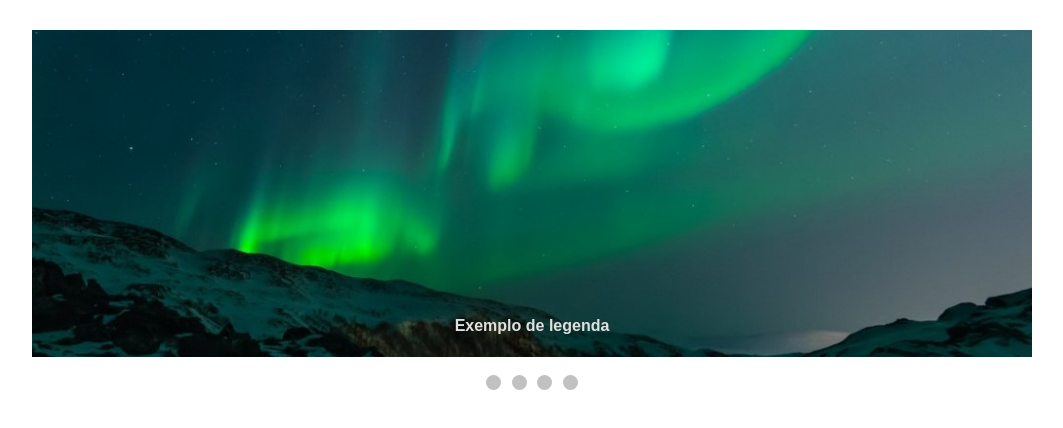
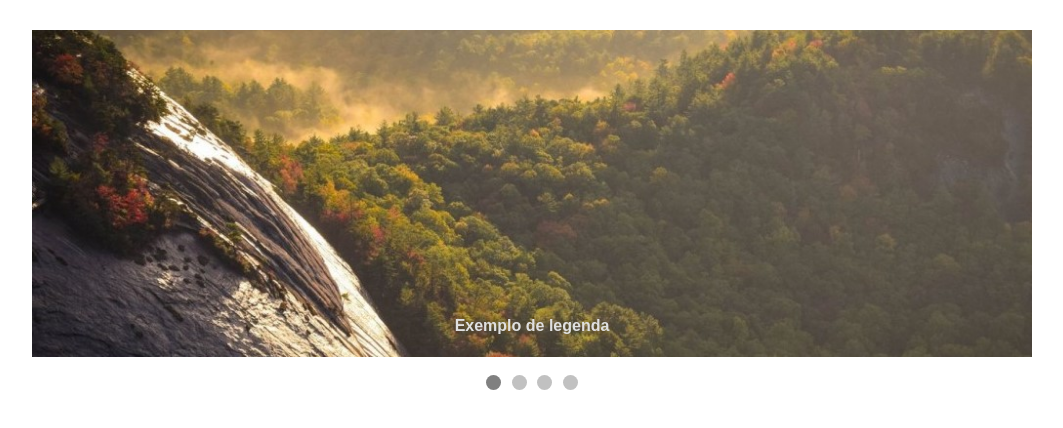
Before and after one commit to GracioMacuacua/projectos-web, a plain HTML site: page projecto-carrossel/index.html in a window 1280 px wide. Shown: the whole page, without its empty margins (108-1171 px from the left). Drawn offline with Linux system fonts and the light colour scheme.

Commit message:
Revert "Modificação do slider para funcionar com timer;."
This reverts commit 5d5c1424184a252c876a2a46b8dd4a812464b313.

```diff
--- a/projecto-carrossel/index.html
+++ b/projecto-carrossel/index.html
@@ -33,19 +33,35 @@
         </main>
 
         <script>
-            let slideIndex = 0;
-            showSlides();
+            let cslide = 0
+            showSlide(cslide)
 
-            function showSlides() {
-                let i;
-                let slides = document.getElementsByClassName("imagens");
-                for (i = 0; i < slides.length; i++) {
-                    slides[i].style.display = "none";
+            function plusSlides(n) {
+                showSlide(cslide += n)
+            }
+
+            function curentSlide(n) {
+                showSlide(cslide = n)
+            }
+
+            function showSlide(n) {
+                let slides = document.getElementsByClassName('imagens')
+                let circles = document.getElementsByClassName('circulos')
+                let i
+                if(n > slides.length-1) {
+                    cslide = 0
                 }
-                slideIndex++;
-                if (slideIndex > slides.length) { slideIndex = 1 }
-                slides[slideIndex - 1].style.display = "block";
-                setTimeout(showSlides, 2000); // Change image every 2 seconds
+                if(n < 0) {
+                    cslide = slides.length-1
+                }
+                for(i = 0; i < slides.length; i++) {
+                    slides[i].style.display = 'none'
+                }
+                for(i = 0; i < circles.length; i++) {
+                    circles[i].className = circles[i].className.replace(" activo", "")
+                }
+                slides[cslide].style.display = 'block'
+                circles[cslide].className += " activo"
             }
         </script>
     </body>
```
